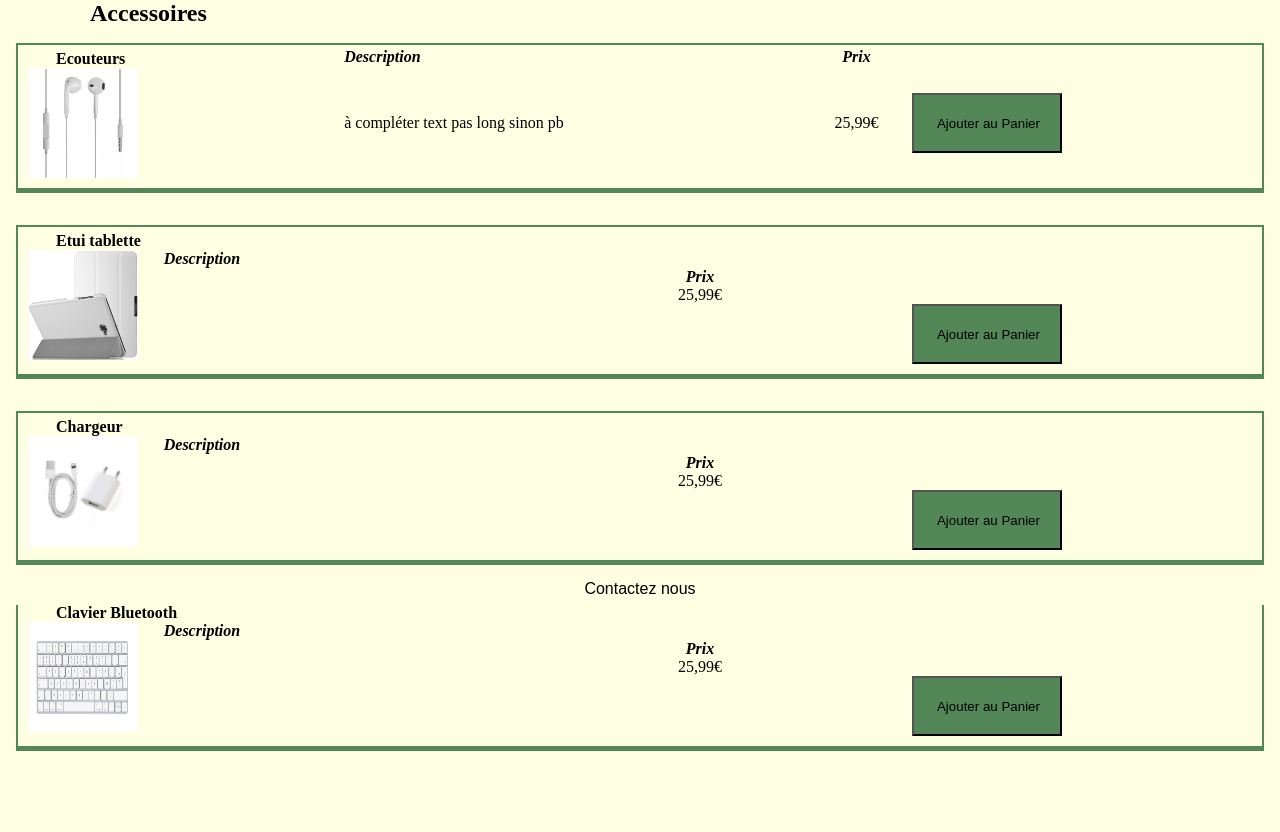
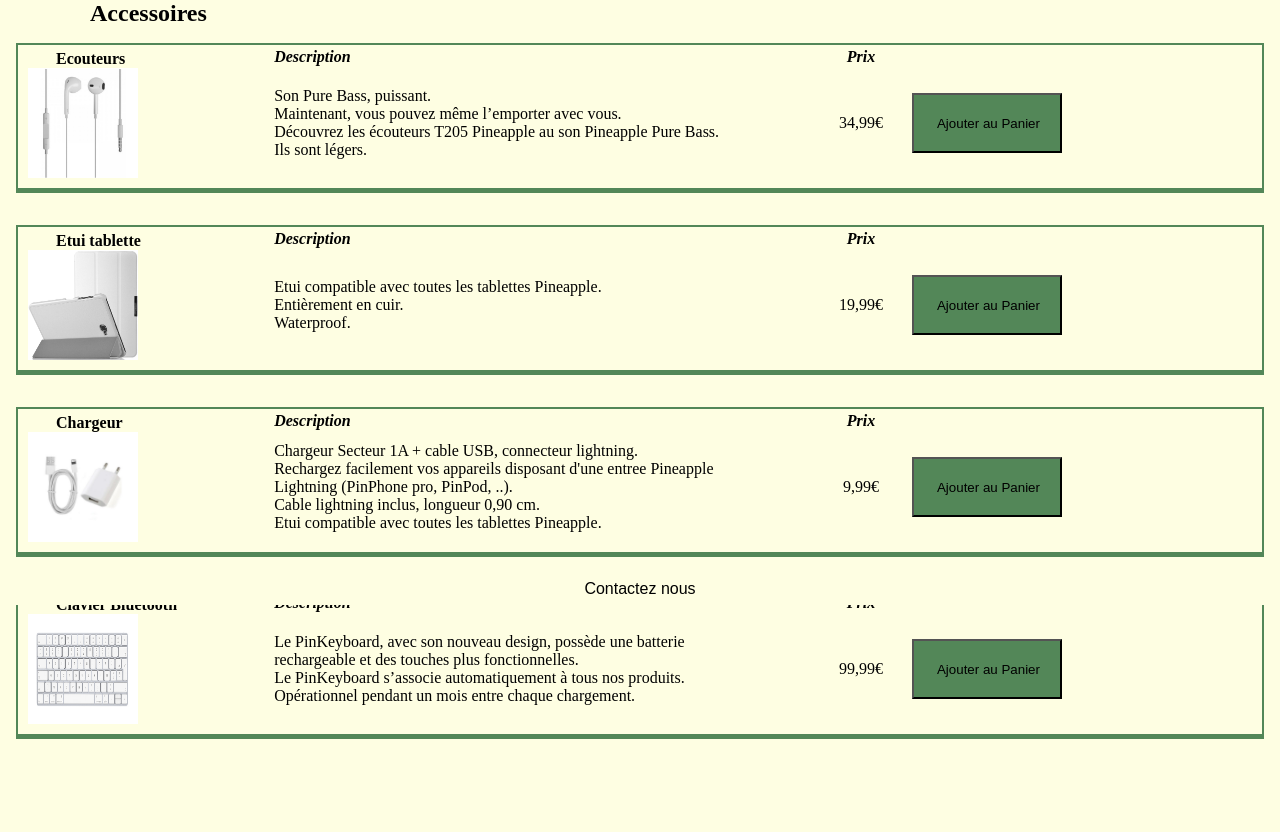
Before and after one commit to perrinesm/ProjectTW, a PHP site: page /tabAcc.php in a window 1280 px wide. Shown: the part 195-1027 px from the top of the page. After the commit the page ends 934 px from the top, so only its background shows below. Run offline with PHP 8.4, Linux system fonts and the light colour scheme.

Commit message:
accessoires descriptions finies

```diff
--- a/tabAcc.php
+++ b/tabAcc.php
@@ -28,10 +28,10 @@
                     <th align="center"><em><strong> Prix  </strong> </em></th>
                 </tr></thead>
                 <tbody><tr>
-                    <td ><p> <img src="ecouteur.jpg"/> </p></td>
-                    <td><p class="description">à compléter text pas long sinon pb </p></td>
-                    <td align="center"><p> 25,99€ </p></td>
-                    <td align="left"><p><form>
+                    <td width="15%"><p> <img src="ecouteur.jpg"/> </p></td>
+                    <td width="45%"><p class="description">Son Pure Bass, puissant. <br >Maintenant, vous pouvez même l’emporter avec vous. <br > Découvrez les écouteurs T205 Pineapple au son Pineapple Pure Bass.<br > Ils sont légers. </p></td>
+                    <td align="center" width="15%"><p> 34,99€ </p></td>
+                    <td align="right" width="25%"><p><form>
                         <input class="button" type="button" value=" Ajouter au Panier" onclick="alert('Produit ajouté !')">
                     </form></p></td>
                 </tr></tbody>
@@ -40,34 +40,69 @@
         </div>
 
         <div class = 'product'>
-            <h4> Etui tablette </h4>
-            <p> <img src="etui.jpg" /> </p>
-            <p class="description"> <em><strong> Description</strong> </em> <center><em><strong> Prix  </strong> </em></center></p>
-            <p class="description"> <center>25,99€ </center></p>
-            <form>
-                <input class="button" type="button" value=" Ajouter au Panier" onclick="alert('Produit ajouté !')">
-            </form>
+            <style>
+                table{
+                    border-collapse:collapse;}
+            </style>
+            <table width="100%">
+                <thead><tr>
+                    <th align="left"><h4> Etui tablette </h4></th>
+                    <th align="left"><p class="description"><em><strong> Description </strong> </p></th>
+                    <th align="center"><em><strong> Prix  </strong> </em></th>
+                </tr></thead>
+                <tbody><tr>
+                    <td width="15%"><p> <img src="etui.jpg"/> </p></td>
+                    <td width="45%"><p class="description">Etui compatible avec toutes les tablettes Pineapple. <br > Entièrement en cuir. <br >  Waterproof. </p></td>
+                    <td align="center" width="15%"><p> 19,99€ </p></td>
+                    <td align="right" width="25%"><p><form>
+                        <input class="button" type="button" value=" Ajouter au Panier" onclick="alert('Produit ajouté !')">
+                    </form></p></td>
+                </tr></tbody>
+            </table>
         </div>
 
         <div class = 'product'>
-            <h4> Chargeur </h4>
-            <p> <img src="load.jpg" /> </p>
-            <p class="description"><em><strong>  Description </strong> </em> <center><em><strong> Prix  </strong> </em></center></p>
-            <p class="description"> <center>25,99€ </center></p>
-
-            <form>
-                <input class="button" type="button" value=" Ajouter au Panier" onclick="alert('Produit ajouté !')">
-            </form>
+            <style>
+                table{
+                    border-collapse:collapse;}
+            </style>
+            <table width="100%">
+                <thead><tr>
+                    <th align="left"><h4>  Chargeur  </h4></th>
+                    <th align="left"><p class="description"><em><strong> Description </strong> </p></th>
+                    <th align="center"><em><strong> Prix  </strong> </em></th>
+                </tr></thead>
+                <tbody><tr>
+                    <td width="15%"><p> <img src="load.jpg"/> </p></td>
+                    <td width="45%"><p class="description">Chargeur Secteur 1A + cable USB, connecteur lightning.  <br > Rechargez facilement vos appareils disposant d'une entree Pineapple Lightning (PinPhone pro, PinPod, ..). <br >  Cable lightning inclus, longueur 0,90 cm.<br >Etui compatible avec toutes les tablettes Pineapple.  </p></td>
+                    <td align="center" width="15%"><p> 9,99€ </p></td>
+                    <td align="right" width="25%"><p><form>
+                        <input class="button" type="button" value=" Ajouter au Panier" onclick="alert('Produit ajouté !')">
+                    </form></p></td>
+                </tr></tbody>
+            </table>
         </div>
 
         <div class = 'product'>
-            <h4> Clavier Bluetooth </h4>
-            <p> <img src="clavier.png" /> </p>
-            <p class="description"> <em> <strong> Description</strong>  </em><center><em><strong> Prix  </strong> </em></center></p>
-            <p class="description"><center>25,99€ </center> </p>
-            <form>
-                <input class="button" type="button" value=" Ajouter au Panier" onclick="alert('Produit ajouté !')">
-            </form>
+            <style>
+                table{
+                    border-collapse:collapse;}
+            </style>
+            <table width="100%">
+                <thead><tr>
+                    <th align="left"><h4>  Clavier Bluetooth  </h4></th>
+                    <th align="left"><p class="description"><em><strong> Description </strong> </p></th>
+                    <th align="center"><em><strong> Prix  </strong> </em></th>
+                </tr></thead>
+                <tbody><tr>
+                    <td width="15%"><p> <img src="clavier.png"/> </p></td>
+                    <td width="45%"><p class="description">Le PinKeyboard, avec son nouveau design, possède une batterie rechargeable et des touches plus fonctionnelles. <br > Le PinKeyboard s’associe automatiquement à tous nos produits.<br >Opérationnel pendant un mois entre chaque chargement.  </p></td>
+                    <td align="center" width="15%"><p> 99,99€ </p></td>
+                    <td align="right" width="25%"><p><form>
+                        <input class="button" type="button" value=" Ajouter au Panier" onclick="alert('Produit ajouté !')">
+                    </form></p></td>
+                </tr></tbody>
+            </table>
         </div>
 
     </body>
```
